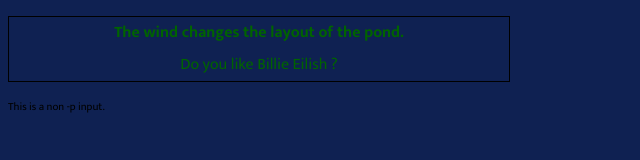
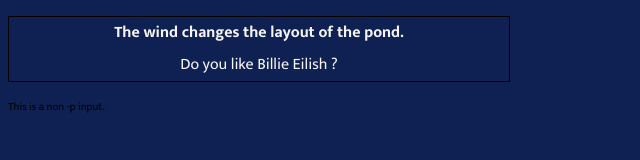
Before and after one commit to chengsun1/chengsun1.github.io, a plain HTML site: page index.html in a window 1280 px wide. Shown: the whole page, without its empty margins (0-640 px from the left). Drawn offline with Linux system fonts and the light colour scheme.

Commit message:
Update style.css

```diff
--- a/styles/style.css
+++ b/styles/style.css
@@ -1,5 +1,5 @@
 p {
-    color: darkgreen;
+    color: whitesmoke;
     width: 500px;
     border: 1px solid black;
     font-size: 16px;
```
